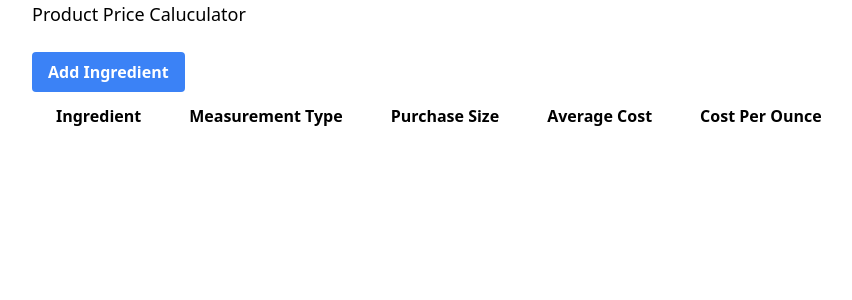
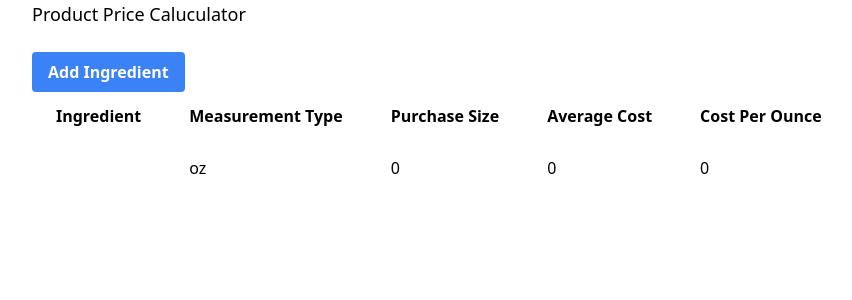
Before and after one commit to arthurgr/product-price-calculator, a Next.js app: page / in a window 1280 px wide. Shown: the top 300 px of the page, without its empty margins (0-852 px from the left). Built offline with nearby package versions, Linux system fonts and the light colour scheme.

Commit message:
took care of add ingredient state

```diff
--- a/components/IngredientList/IngredientList.tsx
+++ b/components/IngredientList/IngredientList.tsx
@@ -45,7 +45,10 @@ export default function IngredientList() {
     []
   );
 
-  const data = useMemo<Array<Ingredient>>(() => ingredientListState, []);
+  const data = useMemo<Array<Ingredient>>(
+    () => ingredientListState,
+    [ingredientListState]
+  );
   return (
     <>
       <button
--- a/components/Table/Table.tsx
+++ b/components/Table/Table.tsx
@@ -19,11 +19,12 @@ export default function Table({
       <thead>
         {headerGroups.map((headerGroup) => {
           return (
-            <tr {...headerGroup.getHeaderGroupProps()} key={headerGroup.id}>
+            // eslint-disable-next-line react/jsx-key
+            <tr {...headerGroup.getHeaderGroupProps()}>
               {headerGroup.headers.map((column) => (
+                // eslint-disable-next-line react/jsx-key
                 <th
                   {...column.getHeaderProps()}
-                  key={column.id}
                   scope="col"
                   className="px-6 py-3"
                 >
@@ -38,18 +39,16 @@ export default function Table({
         {rows.map((row, i) => {
           prepareRow(row);
           return (
-            <tr {...row.getRowProps()} key={row.id}>
-              {/* {row.cells.map((cell) => {
+            // eslint-disable-next-line react/jsx-key
+            <tr {...row.getRowProps()}>
+              {row.cells.map((cell) => {
                 return (
-                  <td
-                    {...cell.getCellProps()}
-                    key={cell.row.id}
-                    className="px-6 py-4"
-                  >
+                  // eslint-disable-next-line react/jsx-key
+                  <td {...cell.getCellProps()} className="px-6 py-4">
                     {cell.render("Cell")}
                   </td>
                 );
-              })} */}
+              })}
             </tr>
           );
         })}
```
